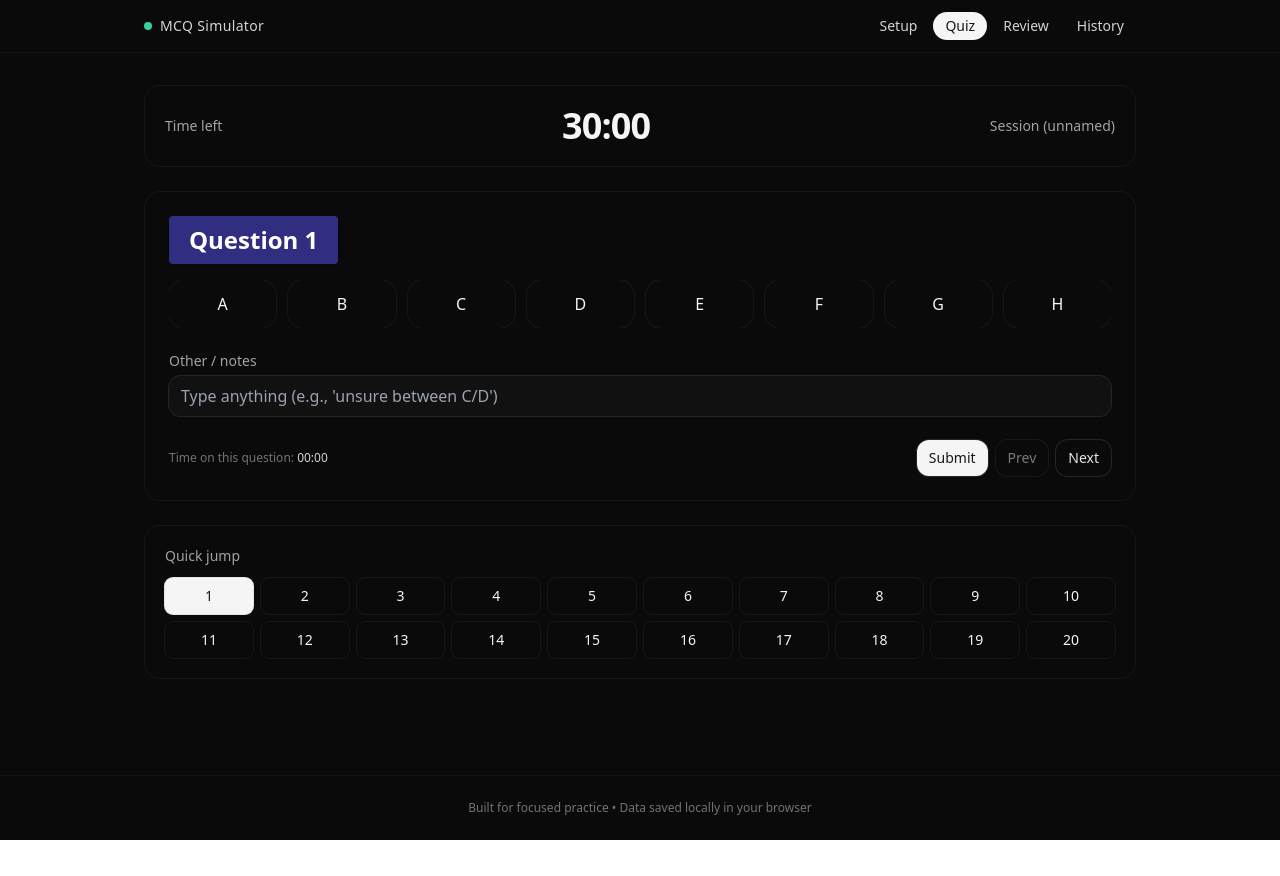
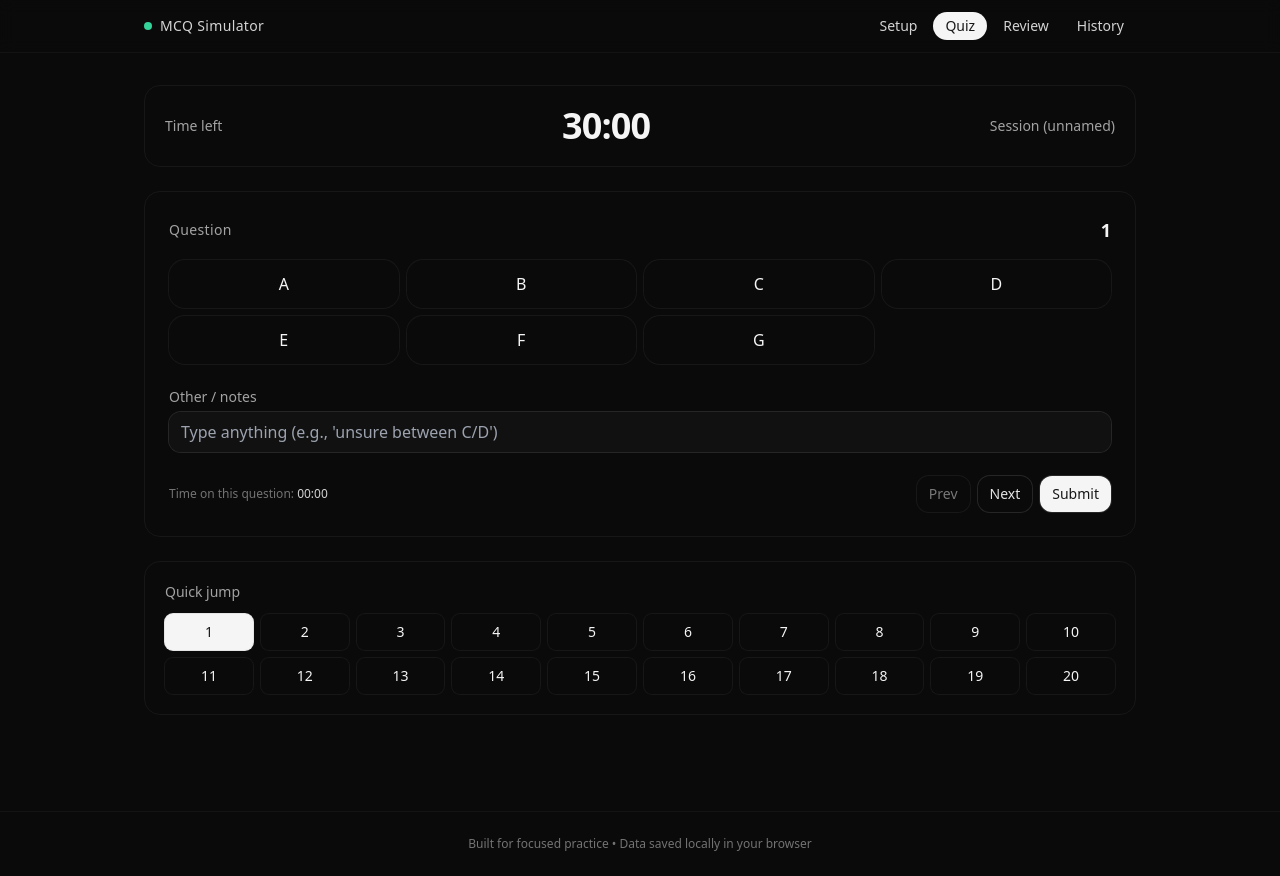
Before and after one commit to connor-robinson/mc-simulator, a React (Vite) app: page / in a window 1280 px wide. Both pictures are taken after a click on the button "Quiz". Before the commit the page ends 840 px from the top, so only its background shows below. Built offline with nearby package versions, Linux system fonts and the light colour scheme.

Commit message:
removed unecessary

```diff
--- a/src/App.tsx
+++ b/src/App.tsx
@@ -6,7 +6,7 @@ import React, { useEffect, useMemo, useRef, useState } from "react";
 // Letters: A–G, inclusive question range
 // Phases: setup → quiz → review; plus history & detail views
 
-const LETTERS = ["A", "B", "C", "D", "E", "F", "G", "H"] as const;
+const LETTERS = ["A", "B", "C", "D", "E", "F", "G"] as const;
 type Letter = typeof LETTERS[number];
 
 // ---------- Storage helpers ----------
@@ -56,9 +56,6 @@ function upsertSession(session: SessionMeta) {
   saveStore(store);
 }
 
-function getSession(id: string) {
-  return loadStore().sessions.find((s) => s.id === id);
-}
 
 function removeSession(id: string) {
   const store = loadStore();
@@ -95,7 +92,6 @@ export default function MCQSimulator() {
   const [startedAt, setStartedAt] = useState<number | null>(null);
   const [endedAt, setEndedAt] = useState<number | null>(null);
   const [deadline, setDeadline] = useState<number | null>(null);
-  const [otherCache, setOtherCache] = useState<string>("");
 
   const totalQuestions = Math.max(0, endNum - startNum + 1);
 
@@ -109,7 +105,7 @@ export default function MCQSimulator() {
       if (leftMs <= 0) {
         window.clearInterval(i);
         // auto submit
-        handleSubmit(true);
+        handleSubmit();
         return;
       }
       setPerQSec((prev) => {
@@ -122,11 +118,7 @@ export default function MCQSimulator() {
     return () => { if (tickRef.current) window.clearInterval(tickRef.current); };
   }, [view, deadline, currentIdx]);
 
-  // Persist other free-text as user types (per question)
-  useEffect(() => {
-    if (view !== "quiz") return;
-    setOtherCache(answers[currentIdx]?.other ?? "");
-  }, [currentIdx, view]);
+
 
   const remainingSec = Math.max(0, deadline ? Math.ceil((deadline - now()) / 1000) : minutes * 60);
 
@@ -187,7 +179,7 @@ export default function MCQSimulator() {
 
   function jumpTo(idx: number) { setCurrentIdx(idx); }
 
-  function handleSubmit(fromTimeout = false) {
+  function handleSubmit() {
     if (!sessionId || startedAt == null) return;
     const t1 = now();
     const meta: SessionMeta = {
@@ -216,7 +208,6 @@ export default function MCQSimulator() {
 
   // History & detail
   const [detail, setDetail] = useState<SessionMeta | null>(null);
-  const sessions = loadStore().sessions;
 
   // ---------- Derived ----------
   const questionNumbers = useMemo(() => Array.from({ length: totalQuestions }, (_, i) => startNum + i), [startNum, totalQuestions]);
@@ -224,7 +215,7 @@ export default function MCQSimulator() {
   // ---------- UI ----------
   return (
     <div className="min-h-screen bg-neutral-950 text-neutral-100 antialiased selection:bg-neutral-800">
-      <TopBar view={view} onNavigate={setView} onOpenDetail={setDetail} />
+      <TopBar view={view} onNavigate={setView} />
 
       <main className="mx-auto max-w-5xl px-4 pb-24 pt-8">
         {view === "setup" && (
@@ -256,14 +247,12 @@ export default function MCQSimulator() {
             </Card>
 
             <Card className="p-6">
-              <div className="mb-4 flex items-center gap-4">
-                <div className="rounded bg-indigo-900 px-5 py-2 text-2xl font-extrabold text-white shadow">
-                  Question {questionNumbers[currentIdx]}
-                </div>
+              <div className="flex items-center justify-between">
+                <div className="text-sm tracking-wide text-neutral-400">Question</div>
+                <div className="text-lg font-semibold">{questionNumbers[currentIdx]}</div>
               </div>
 
-
-              <div className="grid grid-flow-col auto-cols-fr gap-3 overflow-x-auto">
+              <div className="mt-4 grid grid-cols-2 gap-2 sm:grid-cols-4">
                 {LETTERS.map((L) => (
                   <ChoicePill key={L}
                     letter={L}
@@ -286,9 +275,9 @@ export default function MCQSimulator() {
               <div className="mt-6 flex items-center justify-between gap-3">
                 <div className="text-xs text-neutral-500">Time on this question: <span className="text-neutral-300 tabular-nums">{fmtTime(perQSec[currentIdx] ?? 0)}</span></div>
                 <div className="flex gap-2">
-                  <Button variant="primary" onClick={() => handleSubmit(false)}>Submit</Button>
                   <Button onClick={() => nav(-1)} disabled={currentIdx === 0}>Prev</Button>
                   <Button onClick={() => nav(+1)} disabled={currentIdx === totalQuestions - 1}>Next</Button>
+                  <Button variant="primary" onClick={() => handleSubmit()}>Submit</Button>
                 </div>
               </div>
             </Card>
@@ -382,7 +371,7 @@ export default function MCQSimulator() {
 }
 
 // ---------- UI Building Blocks ----------
-function TopBar({ view, onNavigate, onOpenDetail }: { view: string; onNavigate: (v: any) => void; onOpenDetail: (s: SessionMeta | null) => void; }) {
+function TopBar({ view, onNavigate }: { view: string; onNavigate: (v: any) => void; }) {
   return (
     <header className="sticky top-0 z-10 border-b border-neutral-900/80 bg-neutral-950/70 backdrop-blur">
       <div className="mx-auto flex max-w-5xl items-center justify-between px-4 py-3">
```
